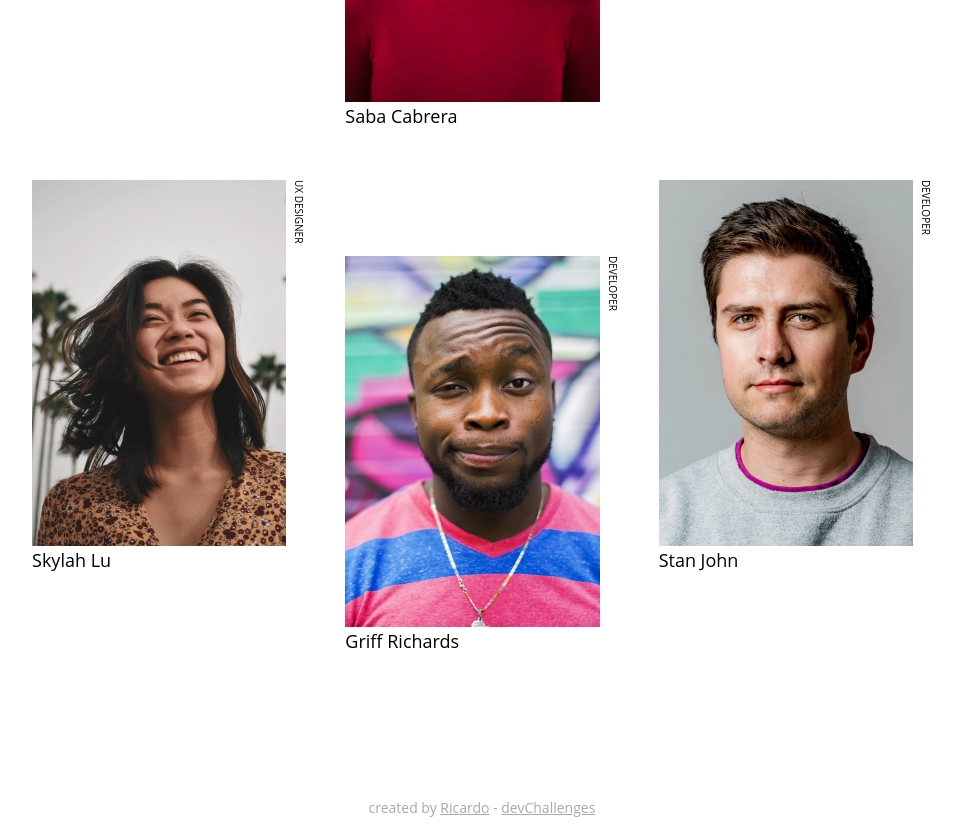
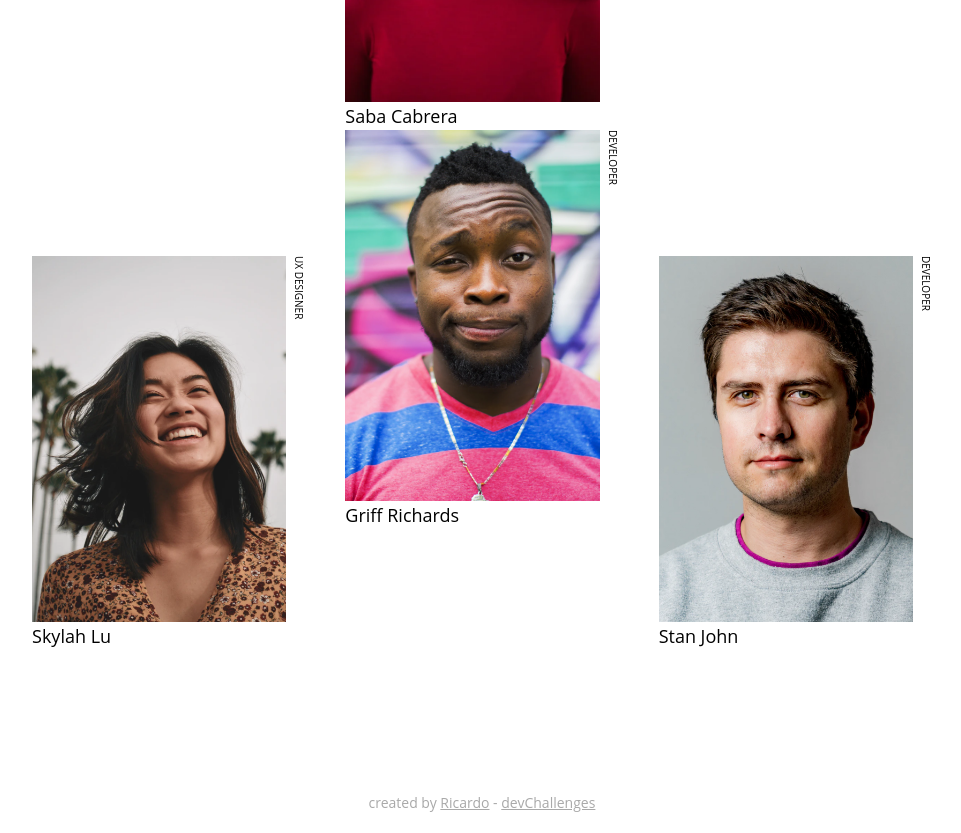
Before and after one commit to ngumie/team, a website: page index.html in a window 1280 px wide. Shown: the part 669-1502 px from the top of the page, without its empty margins (158-1119 px from the left). Drawn offline with nearby package versions, Linux system fonts and the light colour scheme; files that its build step writes are made by us from their sources.

Commit message:
styling correction

```diff
--- a/partials/main.scss
+++ b/partials/main.scss
@@ -30,7 +30,7 @@
 .team-member {
   display: flex;
 
-  &:nth-child(2n) {
+  &:nth-child(even) {
     margin-top: 50px;
   }
 
@@ -108,7 +108,7 @@ footer {
     line-height: 16px;
   }
 
-  .team-member:nth-child(3n + 2) {
+  .team-member:nth-child(even) {
     margin-top: 126px;
   }
 }
```
